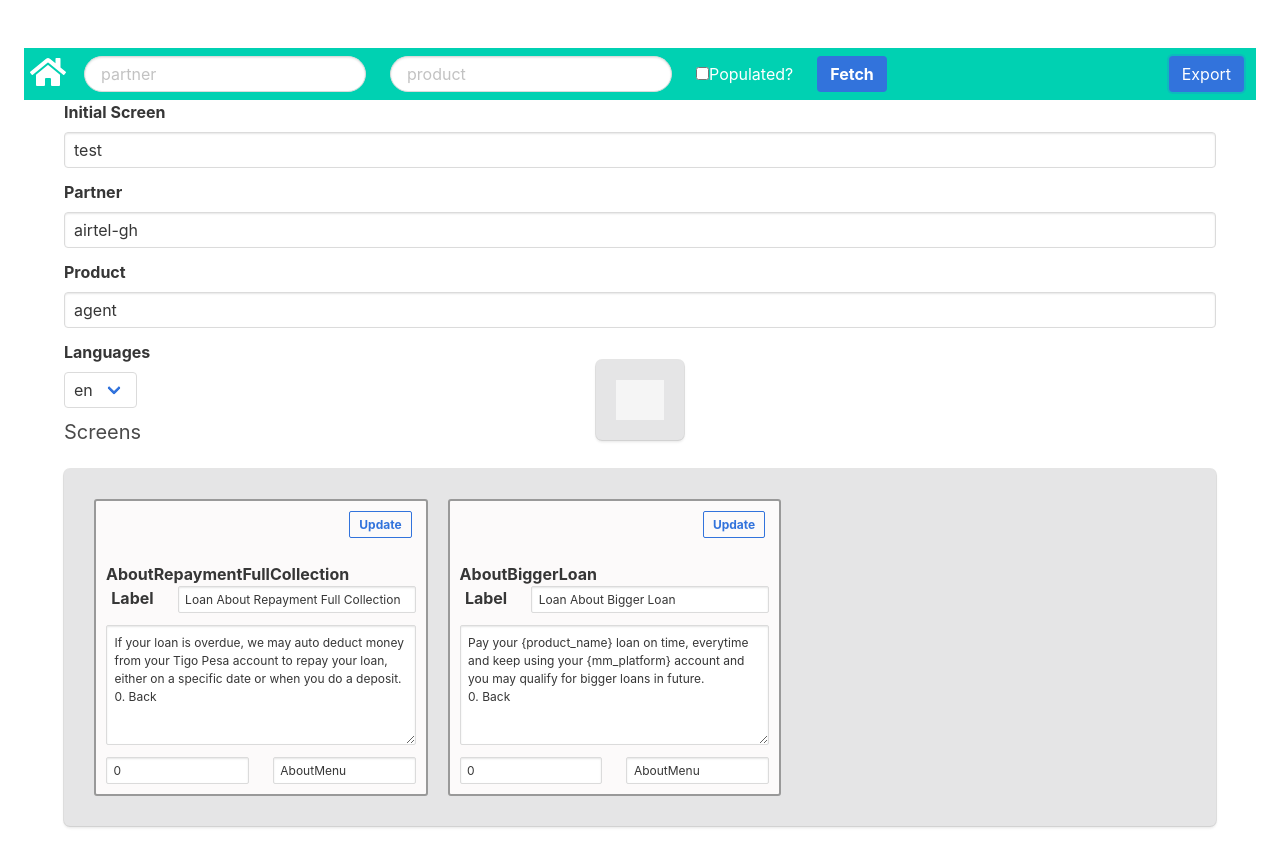
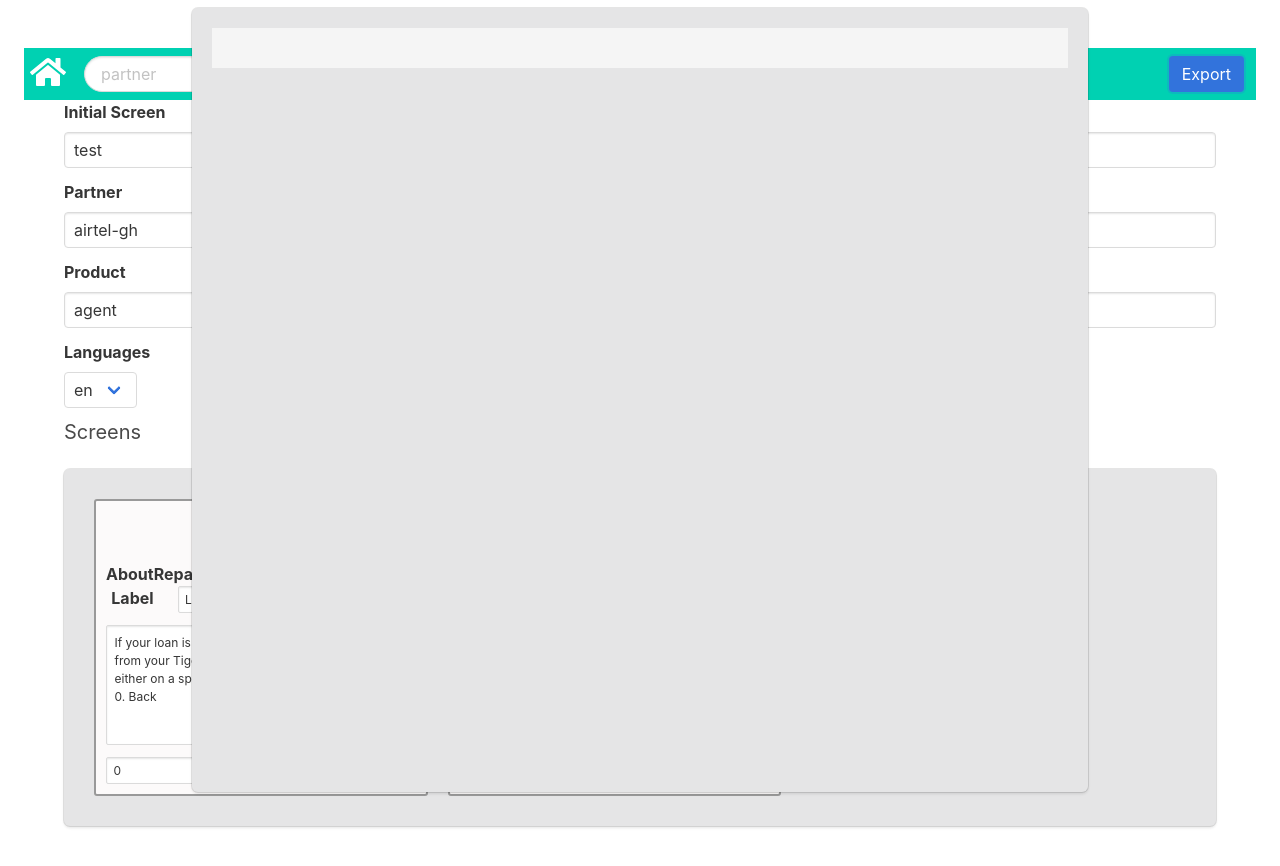
Before and after one commit to denniswambua/safari, a React (Create React App) app: page / in a window 1280 px wide. Both pictures are taken after a click on the button "Export". Shown: the top 866 px of the page. Built offline with nearby package versions, Linux system fonts and the light colour scheme; no server answers.

Commit message:
Export done

```diff
--- a/src/App.css
+++ b/src/App.css
@@ -45,3 +45,18 @@
 .box {
   background: rgb(229, 229, 230);
 }
+
+pre {
+  overflow: auto;
+  height: auto;
+  overflow-y:hidden;
+}
+
+.popup-content {
+  height: 98%;
+  width: 70%
+}
+#popbox{
+  height: 100%;
+  overflow-y: scroll
+}
--- a/src/Nav.js
+++ b/src/Nav.js
@@ -1,39 +1,41 @@
-import React, {Component} from "react";
+import React, { Component } from "react";
 import { connect } from 'react-redux';
 import Form from "./Form";
 import { getData } from "./actions"
 import Popup from 'reactjs-popup'
+import store from './store';
 
 
 
-class Nav extends Component{
+class Nav extends Component {
 
     state = {
         partner: "hubtel-gh",
         product: "survey",
-        populated: false
+        populated: false,
+        journey: ""
 
     }
 
     handlePartnerChange = (e) => {
-        this.setState({partner: e.target.value})
+        this.setState({ partner: e.target.value })
     }
 
-    handleProductChange = (e) =>  {
-        this.setState({product: e.target.value})
+    handleProductChange = (e) => {
+        this.setState({ product: e.target.value })
     }
 
     handlePopulatedChange = (e) => {
-        this.setState({populated: e.target.checked})
+        this.setState({ populated: e.target.checked })
     }
 
     handleOnClick = (e) => {
         this.props.getData(this.state);
     }
 
-    exportJourney(){
+    handleExportClick = (e) => {
         var journey = localStorage.getItem("journey")
-        return journey
+        this.setState({ journey: journey })
     }
 
     componentDidMount() {
@@ -44,7 +46,7 @@ class Nav extends Component{
     render() {
         return (
             <div className="section">
-            <nav className="navbar is-primary"  aria-label="main navigation">
+                <nav className="navbar is-primary" aria-label="main navigation">
                     <div className="navbar-brand ">
                         <span className="icon is-large">
                             <i className="fas fa-home fa-2x"></i>
@@ -55,16 +57,16 @@ class Nav extends Component{
                         <div className="navbar-start">
                             <div className="navbar-item">
                                 <input className="input is-rounded" type="text" placeholder="partner" defaultValue=""
-                                onBlur={this.handlePartnerChange}/>
+                                    onBlur={this.handlePartnerChange} />
                             </div>
 
                             <div className="navbar-item">
                                 <input className="input is-rounded" type="text" placeholder="product" defaultValue=""
-                                onBlur={this.handleProductChange}/>
+                                    onBlur={this.handleProductChange} />
                             </div>
                             <div className="navbar-item">
                                 <label className="checkbox">
-                                <input type="checkbox" defaultValue="" onChange={this.handlePopulatedChange}/>
+                                    <input type="checkbox" defaultValue="" onChange={this.handlePopulatedChange} />
                                     Populated?
                             </label>
                             </div>
@@ -80,8 +82,8 @@ class Nav extends Component{
                         <div className="navbar-end">
                             <div className="navbar-item">
                                 <div className="buttons">
-                                <Popup trigger={<button className="button is-link">Export</button>} modal closeOnDocumentClick>
-                                    <div className="box"><pre>{this.exportJourney()}</pre></div>
+                                    <Popup trigger={<button className="button is-link" >Export</button>} modal closeOnDocumentClick onOpen={this.handleExportClick}>
+                                        <div className="box" id="popbox"><pre>{this.state.journey}</pre></div>
                                     </Popup>
                                 </div>
                             </div>
--- a/src/reducers.js
+++ b/src/reducers.js
@@ -2,7 +2,7 @@ import { CHANGE_LANGUAGE, DATA_LOADED, UPDATE_SCREEN } from "./actions_types"
 import { INIT } from "./constants"
 
 function journeyReducer(state = INIT, action) {
-    switch(action.type) {
+  switch (action.type) {
     case CHANGE_LANGUAGE:
       return Object.assign({}, state, {
         language: action.payload["language"]
@@ -10,12 +10,12 @@ function journeyReducer(state = INIT, action) {
     case DATA_LOADED:
       var new_journey = action.payload
       new_journey["language"] = new_journey.languages[0]
-        return Object.assign({}, state, new_journey);
+      return Object.assign({}, new_journey);
     case UPDATE_SCREEN:
       var state_copy = JSON.parse(JSON.stringify(state));
       state_copy.screens[action.payload.name] = action.payload
-        return Object.assign({}, state, state_copy);
-      default :
+      return Object.assign({}, state_copy);
+    default:
       return Object.assign({}, state, {
         language: state.languages[0]
       });
```
Lines whose indentation alone changed are shown as unchanged.
